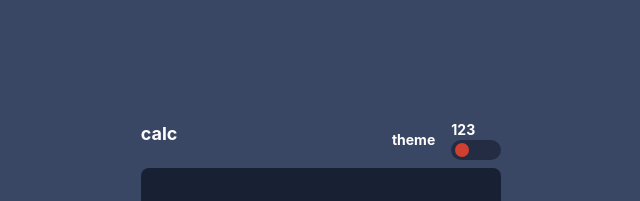
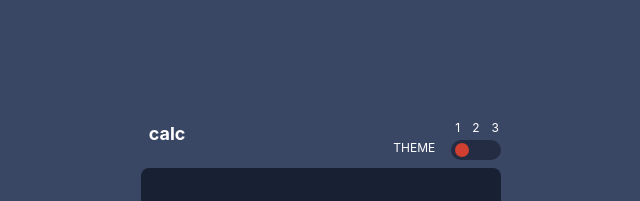
Before and after one commit to Dylan0907/calculator-app, a React (Create React App) app: page / in a window 1280 px wide. Shown: the top 201 px of the page, without its empty margins (319-959 px from the left). Built offline with nearby package versions, Linux system fonts and the light colour scheme.

Commit message:
Add new font

```diff
--- a/src/App.tsx
+++ b/src/App.tsx
@@ -4,7 +4,7 @@ import ButtonsContainer from './components/ButtonsContainer'
 
 function App() {
   return (
-      <div className='flex fixed inset-0 justify-center items-center bg-desaturatedBlueMain text-white'>
+      <div className='flex h-screen inset-0 justify-center items-center bg-desaturatedBlueMain text-white'>
         <div className='w-auto'>
           <Top />
           <Screen />
--- a/src/components/Toggle.tsx
+++ b/src/components/Toggle.tsx
@@ -28,12 +28,12 @@ const Toggle = (props: TopProps) => {
 
 
     return (
-        <div className="flex justify-end w-1/2 text-sm">
-            <div className="flex items-center mr-4">theme</div>
+        <div className="flex justify-end w-1/2 text-xs font-normal">
+            <div className="flex items-end justify-end mr-4 mb-1">THEME</div>
 
             <div className="flex flex-col">
 
-                <div className="flex flex-row">
+                <div className="flex flex-row space-x-3 ml-1 mb-1 text-xs">
                     <span>1</span>
                     <span>2</span>
                     <span>3</span>
--- a/src/components/Top.tsx
+++ b/src/components/Top.tsx
@@ -7,7 +7,7 @@ interface TopProps {
 const Top = (props: TopProps) => {
     return (
         <div className='flex mb-2'>
-            <div className="w-1/2 text-lg">calc</div>
+            <div className="w-1/2 text-lg ml-2">calc</div>
             <Toggle/>
         </div>
     )
--- a/src/index.css
+++ b/src/index.css
@@ -2,15 +2,21 @@
 @tailwind components;
 @tailwind utilities;
 
+@font-face {
+  font-family: 'League Spartan';
+  src: url('./../public/fonts/LeagueSpartan-VariableFont_wght.ttf');
+}
+
 body {
   margin: 0;
-  font-family: -apple-system, BlinkMacSystemFont, 'Segoe UI', 'Roboto', 'Oxygen',
+  font-family: -apple-system, BlinkMacSystemFont, 'League Spartan', 'Segoe UI', 'Roboto', 'Oxygen',
     'Ubuntu', 'Cantarell', 'Fira Sans', 'Droid Sans', 'Helvetica Neue',
     sans-serif;
   font-size: 32px;
   font-weight: 700;
   -webkit-font-smoothing: antialiased;
   -moz-osx-font-smoothing: grayscale;
+  height: 100%;
 }
 
 code {
```
Also changed, not shown: public/fonts/LeagueSpartan-VariableFont_wght.ttf (added).
